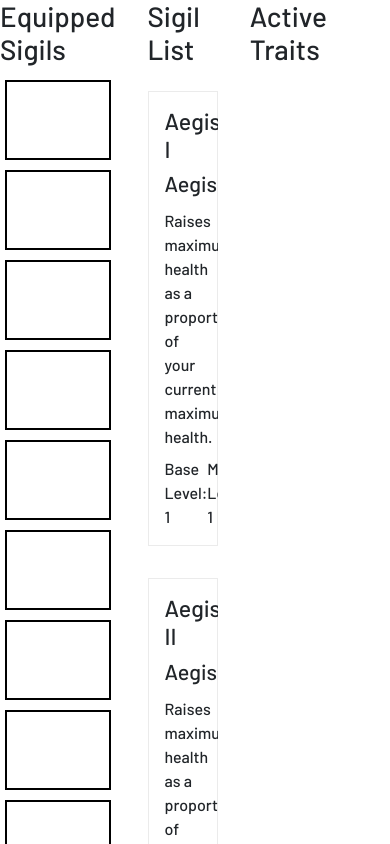
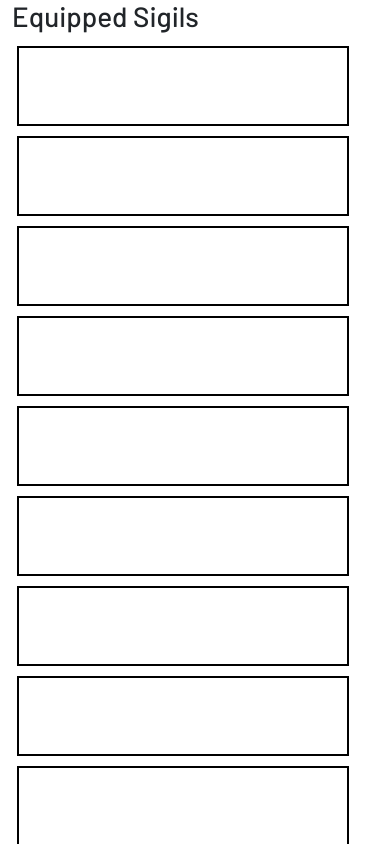
Before and after one commit to nspenner/RelinkBuild, a React (Create React App) app: page / in a window 390 px wide. Shown: the top 844 px of the page. Built offline with nearby package versions, Linux system fonts and the light colour scheme.

Commit message:
Add responsive sections

```diff
--- a/src/components/SigilApp/SigilApp.js
+++ b/src/components/SigilApp/SigilApp.js
@@ -100,9 +100,10 @@ const SigilApp = () => {
   };
 
   return (
-    <div className={styles.container}>
+    <div className={`container-fluid ${styles.container}`}>
+      <div className="row" style={{width: "100%"}}>
         <DndProvider backend={HTML5Backend}>
-        <div className={styles.sigilSlotsContainer} style={{ display: "flex" }}>
+          <div className={`col-lg-3 ${styles.sigilSlotsContainer}`} style={{ display: "flex" }}>
             <h1>Equipped Sigils</h1>
             {sigils.map((sigil, index) => (
               <Slot
@@ -115,7 +116,7 @@ const SigilApp = () => {
               />
             ))}
           </div>
-        <div className={styles.sigilListContainer} style={{ display: "flex" }}>
+          <div className={`col-lg-4 ${styles.sigilListContainer}`} style={{ display: "flex" }}>
             <h1>Sigil List</h1>
             {sigilData.map((sigil, index) => (
               <SigilOption
@@ -127,6 +128,8 @@ const SigilApp = () => {
           </div>
         </DndProvider>
         <TraitList traits={traits}></TraitList>
+
+      </div>
     </div>
   );
 };
--- a/src/components/SigilApp/SigilApp.module.css
+++ b/src/components/SigilApp/SigilApp.module.css
@@ -5,15 +5,11 @@
 .sigilSlotsContainer {
     display: flex;
     flex-direction: column;
-    flex: 4;
-    margin-right: 2rem;
 }
 
 
 .sigilListContainer {
     flex-direction: column;
-    flex: 4;
     overflow: scroll;
     max-height: 100vh;
-    margin-right: 2rem;
 }
--- a/src/components/TraitList/TraitList.js
+++ b/src/components/TraitList/TraitList.js
@@ -16,7 +16,7 @@ const TraitList = ({ traits }) => {
   });
 
   return (
-    <div className={styles.container}>
+    <div className={`col-lg-5 ${styles.container}`}>
       <h1>Active Traits</h1>
       <ul>{renderedTraits}</ul>
     </div>
--- a/src/components/TraitList/TraitList.module.css
+++ b/src/components/TraitList/TraitList.module.css
@@ -1,5 +1,4 @@
 .container {
-    flex: 8;
 }
 
 .container > ul {
```
Lines whose indentation alone changed are shown as unchanged.
